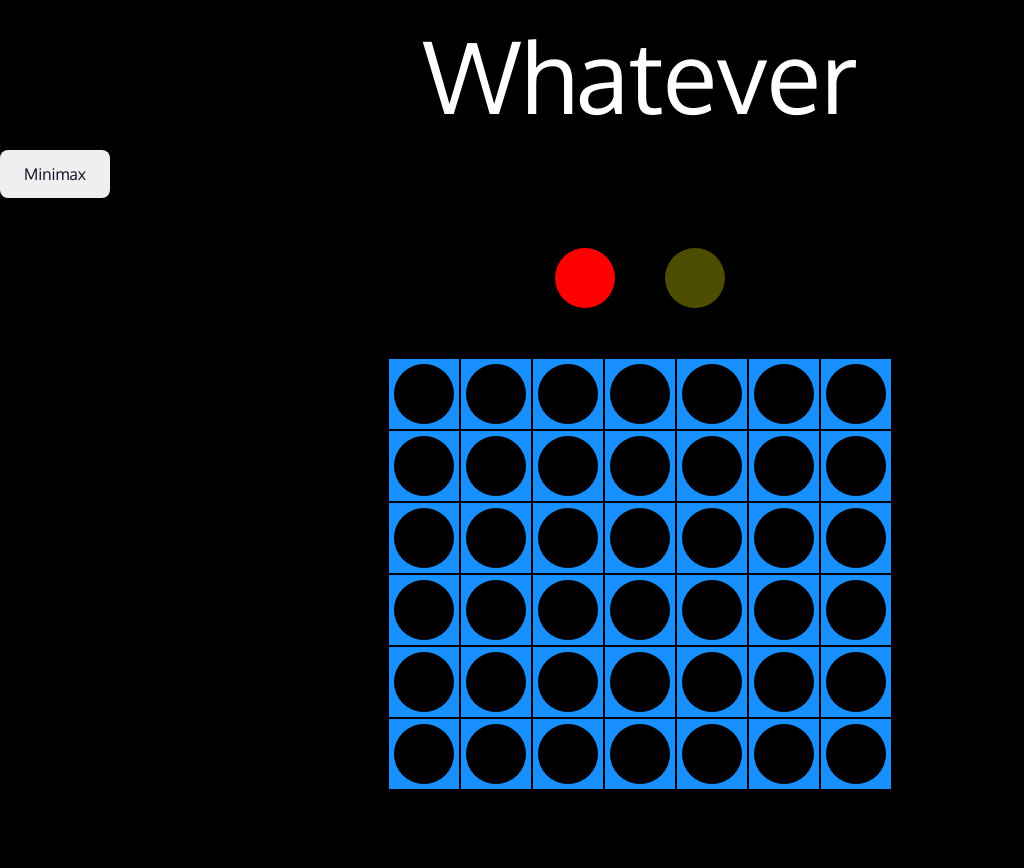
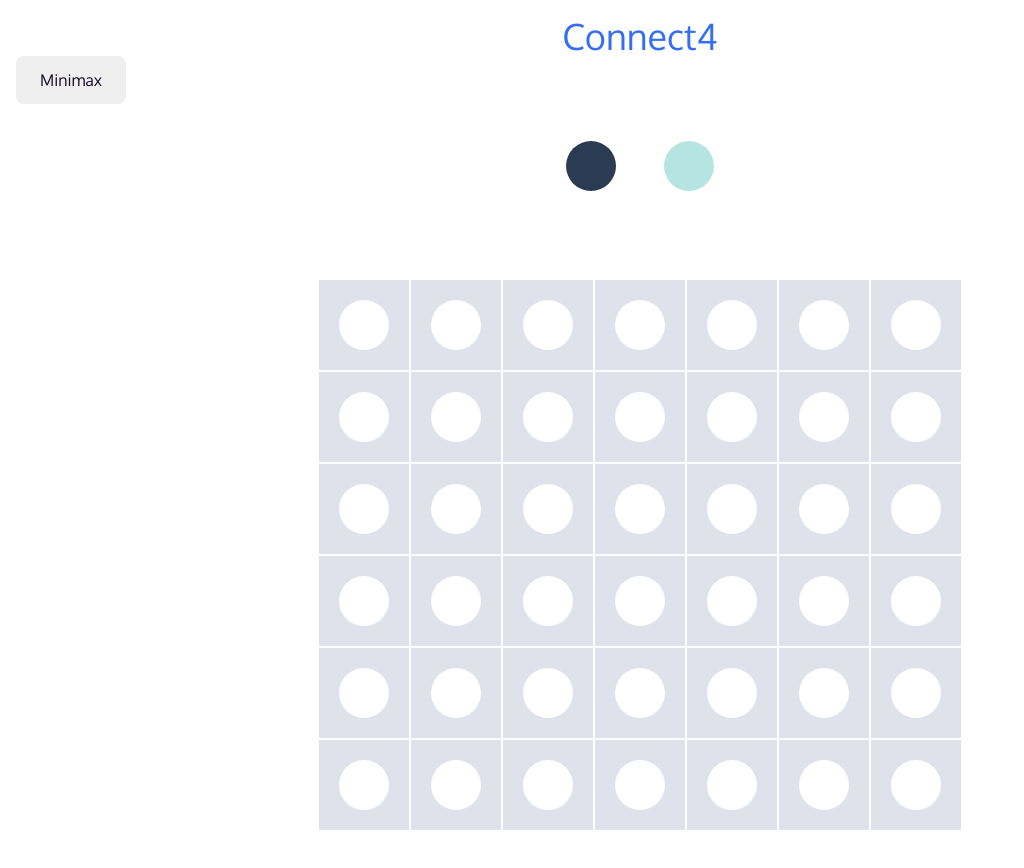
Before and after one commit to AkarM13/connect4-react, a React (Create React App) app: page /game in a window 1280 px wide. Shown: the top 868 px of the page, without its empty margins (0-1024 px from the left). Before the commit the page ends 800 px from the top, so only its background shows below. Built offline with nearby package versions, Linux system fonts and the light colour scheme.

Commit message:
Wait for the AI and disable user input to prevent spamming

```diff
--- a/src/index.css
+++ b/src/index.css
@@ -6,14 +6,8 @@
 @tailwind utilities;
 
 @import url("https://fonts.googleapis.com/css2?family=VT323&display=swap");
-html {
-  overflow: none;
-  background-color: black;
-}
 
 body {
-  font-family: "VT323", monospace;
-  position: fixed; /* Sit on top of the page content */
   width: 100%; /* Full width (cover the whole page) */
   height: 100%; /* Full height (cover the whole page) */
   top: 0;
@@ -35,13 +29,13 @@ h1 {
 }
 
 table {
-  margin: 0 auto;
+  margin: 4rem auto;
   border-spacing: 0px 0px;
 }
 
 .row {
   display: flex;
-  margin: 2%;
+  margin: 1%;
   align-items: center;
   justify-content: center;
 }
@@ -58,23 +52,6 @@ table {
   opacity: 1;
 }
 
-.button {
-  background-color: #303030;
-  color: #50c8ff;
-  height: 7%;
-  width: 34%;
-  border-radius: 5px;
-  margin: 0 auto;
-  margin-bottom: 25px;
-  text-align: center;
-  display: flex;
-  flex-direction: row;
-  justify-content: center;
-  align-items: center;
-  cursor: pointer;
-  transition: background-color 0.5s, color 0.5s;
-}
-
 .button:hover {
   background-color: #50c8ff;
   color: #303030;
@@ -82,9 +59,9 @@ table {
 }
 
 .cell {
-  height: 70px;
-  width: 70px;
-  background-color: #1990ff;
+  height: 90px;
+  width: 90px;
+  background-color: #e0e2eb;
   display: flex;
   flex-direction: row;
   justify-content: center;
@@ -106,11 +83,11 @@ table {
 }
 
 .red-sm {
-  background-color: red;
+  background-color: #2b3c52;
 }
 
 .yellow-sm {
-  background-color: yellow;
+  background-color: #0ca69b;
 }
 
 .message {
@@ -119,24 +96,24 @@ table {
 }
 
 .white {
-  height: 60px;
-  width: 60px;
-  background-color: #000;
+  height: 50px;
+  width: 50px;
+  background-color: #fff;
   border-radius: 100px;
 }
 
 .red {
-  height: 60px;
-  width: 60px;
-  background-color: red;
+  height: 50px;
+  width: 50px;
+  background-color: #2b3c52;
   border-radius: 100px;
   transition: background-color 0.5s;
 }
 
 .yellow {
-  height: 60px;
-  width: 60px;
-  background-color: yellow;
+  height: 50px;
+  width: 50px;
+  background-color: #0ca69b;
   border-radius: 100px;
   transition: background-color 0.5s;
 }
--- a/src/routes/game/Game.tsx
+++ b/src/routes/game/Game.tsx
@@ -23,6 +23,7 @@ export default function Game() {
   const [message, setMessage] = useState("");
   const [mode, setMode] = useState(true);
 
+  const [isAiPlaying, setIsAiPlaying] = useState(false);
   useEffect(() => {
     initBoard();
   }, []);
@@ -117,26 +118,31 @@ export default function Game() {
   }
 
   useEffect(() => {
+    if (currentPlayer === player2) {
+      setIsAiPlaying(true);
+    } else {
+      setIsAiPlaying(false);
+    }
     setTimeout(function () {
       // Call ai play
       if (currentPlayer === player2) {
         aiPlay();
       }
-    }, 700);
+    }, 1000);
   }, [currentPlayer, player2]);
   return (
-    <div>
+    <div className="container">
       <div
         className="winorloss "
         style={{
           backgroundColor:
             gameOver && currentPlayer === 1
-              ? "rgba(0,200,0,0.5)"
-              : "rgba(200,0,0,0.3)",
+              ? "rgba(0,200,0,0.4)"
+              : "rgba(200,0,0,0.4)",
           display: gameOver && currentPlayer ? "table" : "none",
         }}
       >
-        <div className="centerDiv">
+        <div className="flex justify-center items-center flex-col h-full">
           {gameOver && currentPlayer === 1 ? (
             <div>
               <h1>{"Yay, You WON!!!"}</h1>
@@ -146,18 +152,19 @@ export default function Game() {
               <h1>{"Shoot, you LOST!!!"}</h1>
             </div>
           )}
-          <div
-            className="button"
+          <Button
+            variant="primary"
+            className="mt-10 self-center"
             onClick={() => {
               initBoard();
             }}
           >
             New Game
-          </div>
+          </Button>
         </div>
       </div>
       <div className="game">
-        <h1 className="header"> Whatever </h1>
+        <h1 className="text-primary text-4xl mt-4">Connect4</h1>
         <Button variant="secondary" onClick={() => setMode(!mode)}>
           {mode ? "Minimax" : "Random"}
         </Button>
@@ -175,11 +182,19 @@ export default function Game() {
             }
           ></div>
         </div>
-        <table>
+        <table
+          className={`${isAiPlaying ? "pointer-events-none opacity-70" : ""}`}
+        >
           <thead />
           <tbody>
             {board &&
-              board.map((row, i) => <Row key={i} row={row} play={play} />)}
+              board.map((row, i) => (
+                <Row
+                  key={i}
+                  row={row}
+                  play={(column: number) => play(column)}
+                />
+              ))}
           </tbody>
         </table>
         <p className="message"> {message} </p>
```
